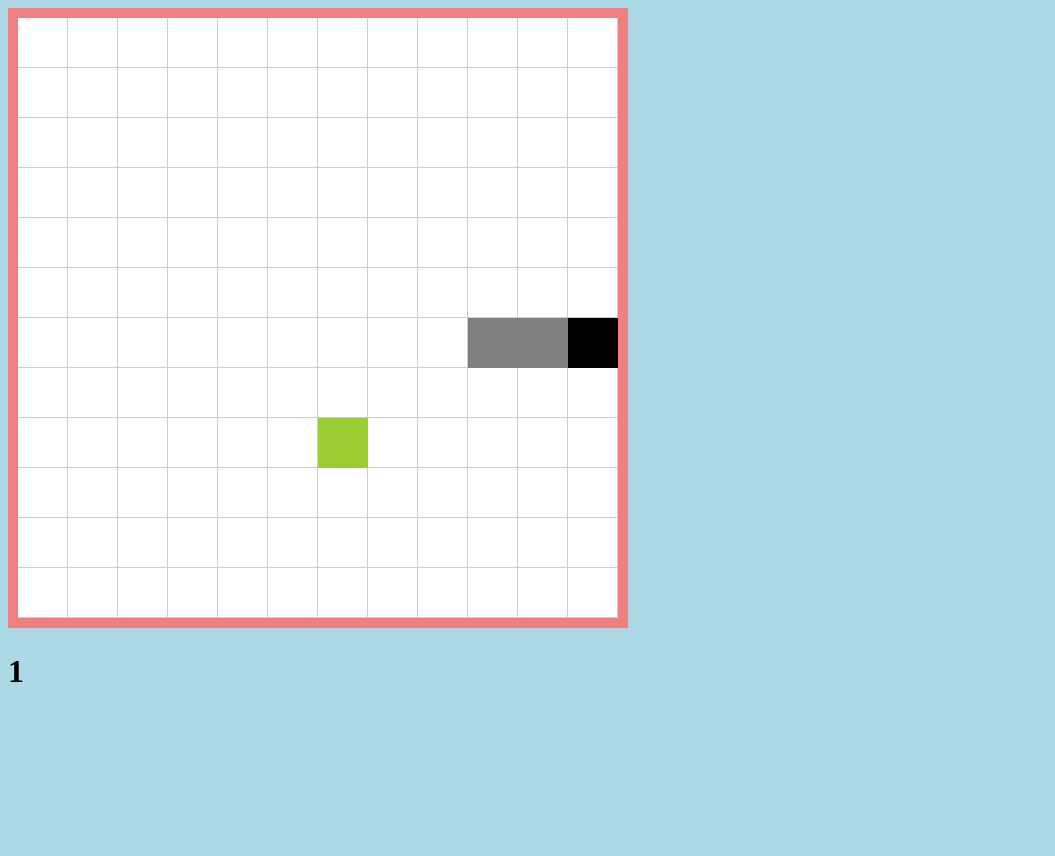
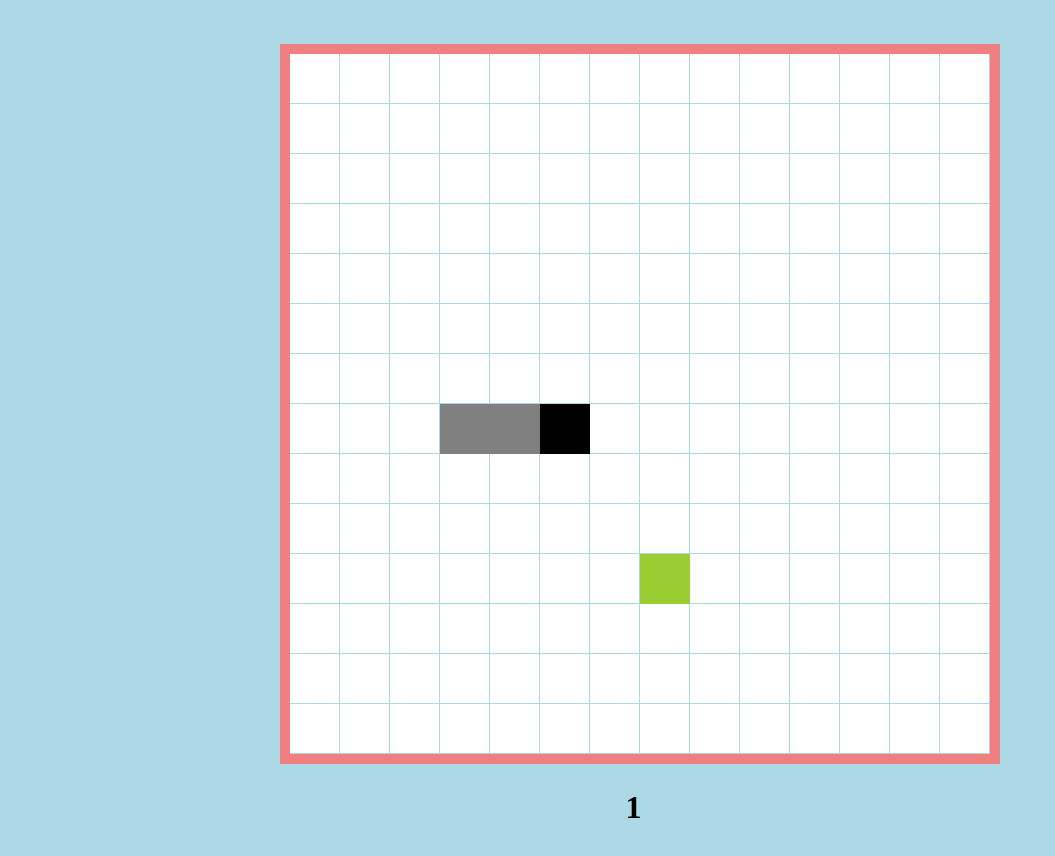
Before and after one commit to VavroMilos/snake-game, a plain HTML site: page index.html in a window 1280 px wide. Shown: the whole page, without its empty margins (0-1055 px from the left). Before the commit the page ends 800 px from the top, so only its background shows below. Drawn offline with Linux system fonts and the light colour scheme.

Commit message:
bigger game, moved to the center

```diff
--- a/index.html
+++ b/index.html
@@ -14,9 +14,10 @@
     <script src="script.js" async></script>
 </head>
 
-  <canvas width="600" height="600"></canvas>
-
-  <h1>0</h1>
+  <div>
+    <canvas width="700" height="700"></canvas>
+    <h1>0</h1>
+  </div>
 
   </body>
 </html>
--- a/style.css
+++ b/style.css
@@ -1,7 +1,14 @@
 body {
     background-color: lightblue;
+    justify-content: center;
+    display: flex;
 }
 
 canvas {
+    margin-top: 5%;
     border: 10px solid lightcoral;
 }
+
+h1 {
+    margin-left: 48%;
+}
```
